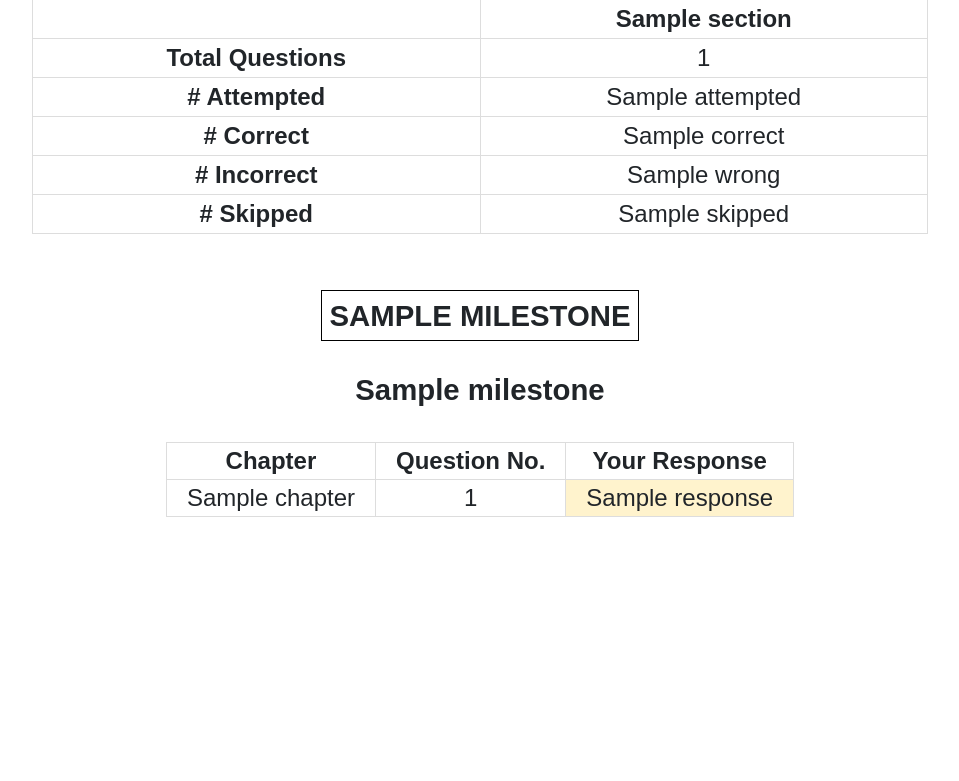
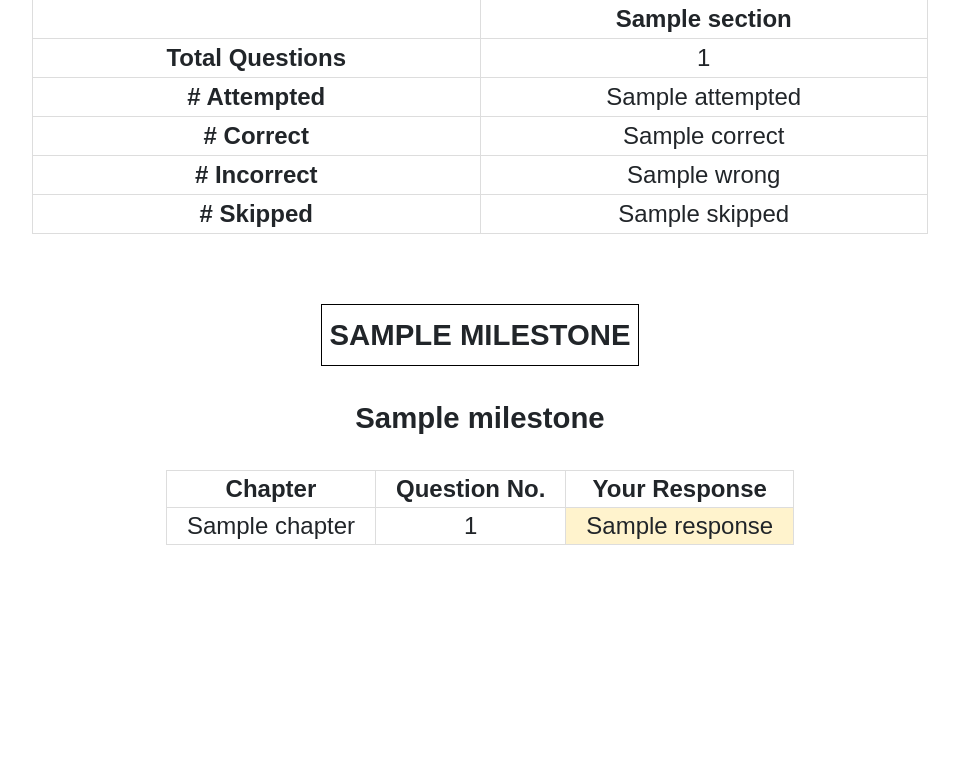
Before and after one commit to avantifellows/reporting, a FastAPI app: template app/templates/student_quiz_report_v2.html in a window 1280 px wide. Shown: the part 618-1399 px from the top of the page, without its empty margins (160-1119 px from the left). Run offline with FastAPI, Linux system fonts and the light colour scheme; the template is opened without the code that fills it: most values are stand-ins (such as "Sample title", 1, 10 or a date in 2020); parts of the project's set-up code (start-up, migrations or seed data) failed here and were passed over; some libraries are stand-ins or nearby versions.

Commit message:
[PPS] Style fixes

```diff
--- a/app/static/style.css
+++ b/app/static/style.css
@@ -70,9 +70,11 @@ body {
   font-size: 22pt;
   font-weight: bold;
   padding: 8px;
+  display: inline-block;
   border: 1px solid #000;
   margin-top: 10px;
   text-transform: uppercase;
+  break-before: page;
 }
 
 .milestone_subject {
@@ -86,6 +88,7 @@ body {
   margin-top 30px;
   margin-bottom: 60px;
   font-size: 22pt;
+  break-before: page;
 }
 
 #milestone_details {
@@ -93,6 +96,7 @@ body {
   border-collapse: collapse;
   margin-left: auto;
   margin-right: auto;
+  break-before: always;
 }
 
 #milestone_details th,
```
